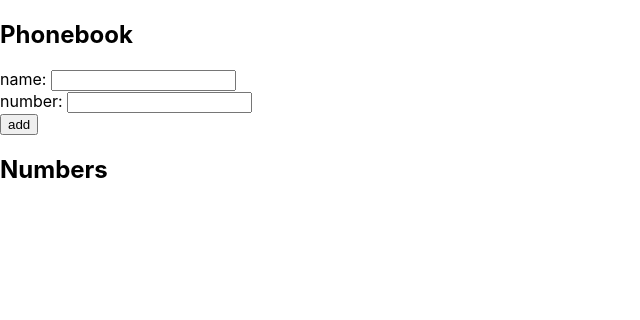
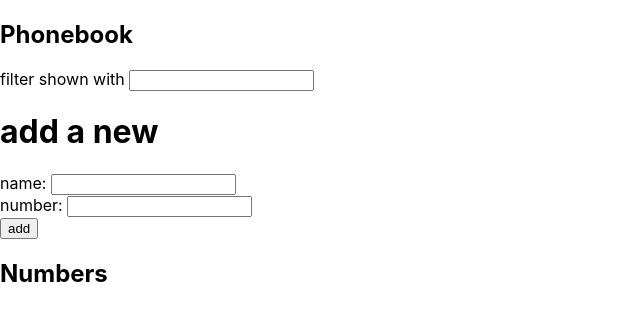
Before and after one commit to jsrathi17/Full-Stack-Web-Dev, a React (Create React App) app in the folder part2/phonebook/: page / in a window 1280 px wide. Shown: the top 320 px of the page, without its empty margins (0-640 px from the left). Built offline with nearby package versions, Linux system fonts and the light colour scheme.

Commit message:
Adding part 2.9 and 2.10

```diff
--- /dev/null
+++ b/part2/phonebook/db.json
@@ -0,0 +1,22 @@
+{
+    "notes": [
+      {
+        "id": 1,
+        "content": "HTML is easy",
+        "date": "2019-05-30T17:30:31.098Z",
+        "important": true
+      },
+      {
+        "id": 2,
+        "content": "Browser can execute only JavaScript",
+        "date": "2019-05-30T18:39:34.091Z",
+        "important": false
+      },
+      {
+        "id": 3,
+        "content": "GET and POST are the most important methods of HTTP protocol",
+        "date": "2019-05-30T19:20:14.298Z",
+        "important": true
+      }
+    ]
+  }
--- a/part2/phonebook/src/App.js
+++ b/part2/phonebook/src/App.js
@@ -1,10 +1,14 @@
 import React, { useState } from 'react'
 import Person from './components/Person'
+import PersonForm from './components/PersonForm'
+import Filter from './components/Filter'
+
 
 const App = () => {
   const [persons, setPersons ] = useState([])
   const [newName, setNewName] = useState('')
   const [newNumber, setNewNumber] = useState('')
+  const [newFilter, setFilterName] = useState('')
 
   const addName = (event) => {
     event.preventDefault()
@@ -17,32 +21,27 @@ const App = () => {
     setPersons(persons.concat(newPerson))
   }
    setNewName('')
-
+   setNewNumber('')
   }
 
-  const handlenameAdd = (event) => {
-    console.log(event.target.value)
-    setNewName(event.target.value)
-  }
-
-  const handlenumberAdd = (event) => {
-    console.log(event.target.value)
-    setNewNumber(event.target.value)
-  }
+  const handlenameAdd = (event) => { setNewName(event.target.value) }
+  const handlenumberAdd = (event) => { setNewNumber(event.target.value) }
+  const handlefilterChange = (event) => {setFilterName(event.target.value)}
+  const filterpersons = newFilter === '' ? persons : persons.filter(person => person.name.toUpperCase().includes(newFilter.toUpperCase()))
 
 
   return (
     <div>
       <h2>Phonebook</h2>
-      <form onSubmit = {addName}>
-        <div> name: <input value = {newName} onChange={handlenameAdd} /></div>
-        <div> number: <input value = {newNumber} onChange={handlenumberAdd} /></div>
-          <button type="submit">add</button>
 
-      </form>
+      <div> <Filter newFilter={newFilter} handlefilterChange={handlefilterChange} /> </div>
+      <h1> add a new </h1>
+      <div><PersonForm newName={newName} newNumber={newNumber} addName={addName} handlenameAdd={handlenameAdd} handlenumberAdd={handlenumberAdd}/></div>
+
       <h2>Numbers</h2>
+
       <ul>
-        {persons.map(person => <Person key={person.name} person={person} /> )}
+        {filterpersons.map(person => <Person key={person.name} person={person} /> )}
 
       </ul>
     </div>
--- /dev/null
+++ b/part2/phonebook/src/components/Filter.js
@@ -0,0 +1,9 @@
+import React from 'react'
+
+const Filter = (props) => {
+  return (
+    <div> filter shown with <input value ={props.newFilter} onChange={props.handlefilterChange}/> </div>
+  )
+}
+
+export default Filter
--- /dev/null
+++ b/part2/phonebook/src/components/PersonForm.js
@@ -0,0 +1,13 @@
+import React from 'react'
+
+const PersonForm = (props) => {
+    return (
+<div> <form onSubmit = {props.addName}>
+        <div> name: <input value = {props.newName} onChange={props.handlenameAdd} /></div>
+        <div> number: <input value = {props.newNumber} onChange={props.handlenumberAdd} /></div>
+          <button type="submit">add</button>
+      </form>   </div>
+    )
+}
+
+export default PersonForm
```
Also changed, not shown: part2/phonebook/package.json (+6 -1 lines), 1 other file (tests, documents, lock files or other folders).
